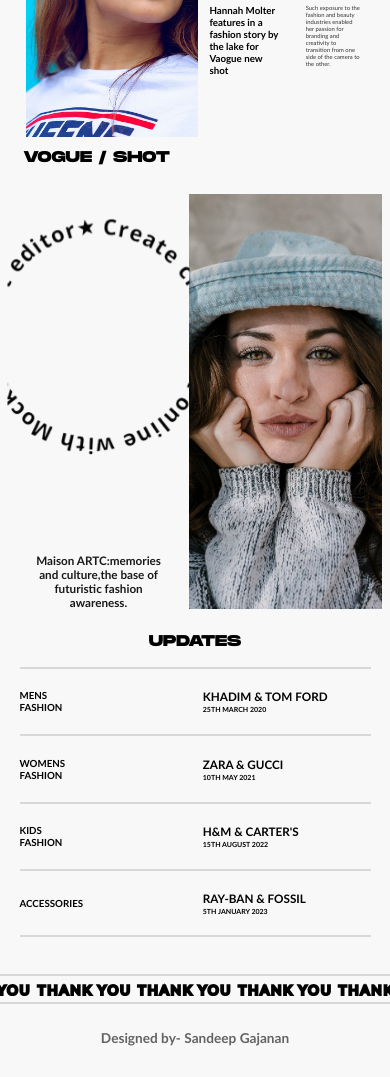
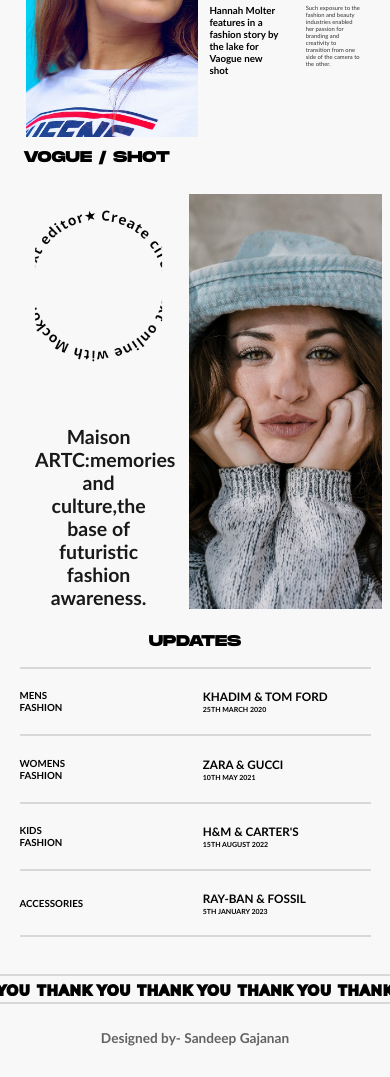
Before and after one commit to Sandeepgajanan/premier, a plain HTML site: page index.html in a window 390 px wide. Shown: the part 934-2011 px from the top of the page. Drawn offline with Linux system fonts and the light colour scheme.

Commit message:
added some changes

```diff
--- a/style.css
+++ b/style.css
@@ -493,11 +493,11 @@ body {
     position: relative;
   }
   #left img {
-    width: 100%;
-    height: 70%;
+    width: 70%;
+    height: 45%;
   }
   #left h2 {
-    font-size: 3vw;
+    font-size: 5vw;
   }
   #page4 > h1 {
     padding-bottom: 4vw;
```
